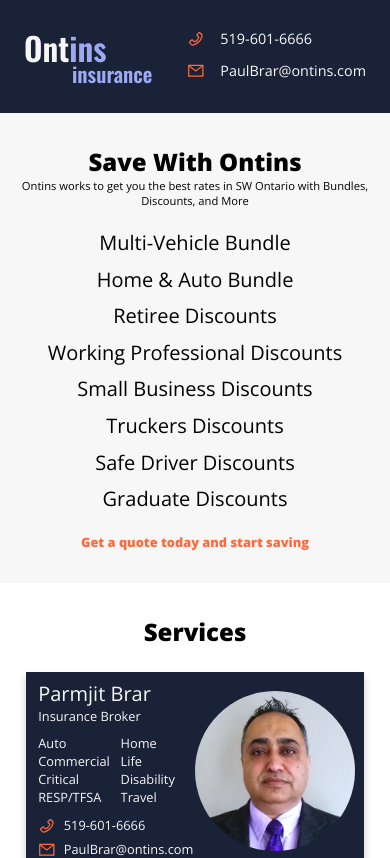
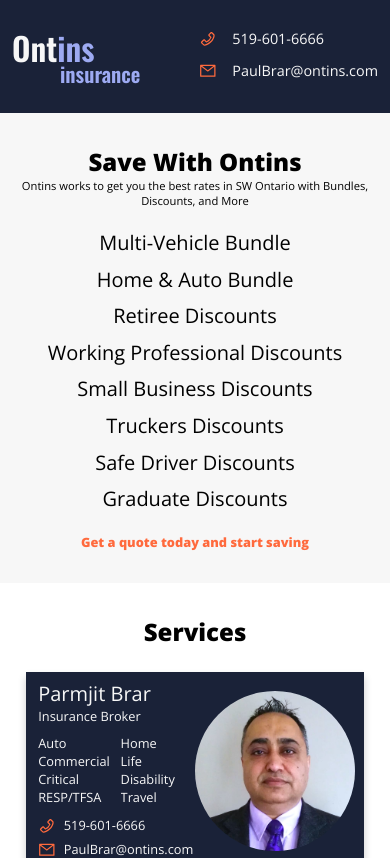
Before and after one commit to asantono/ontins, a React (Create React App) app: page / in a window 390 px wide. Shown: the top 858 px of the page. Built offline with nearby package versions, Linux system fonts and the light colour scheme; the HTML template or start-up script is replaced by a standard one.

Commit message:
fixed header for galaxy s5

```diff
--- a/src/css/main.css
+++ b/src/css/main.css
@@ -34,6 +34,9 @@
   justify-content: space-between;
   align-items: center;
   padding: 3rem; }
+  @media (max-width: 596px) {
+    .header {
+      padding: 3rem 1.5rem; } }
   .header__left {
     display: flex;
     flex-direction: column; }
--- a/src/scss/_header.scss
+++ b/src/scss/_header.scss
@@ -7,6 +7,10 @@
   justify-content: space-between;
   align-items: center;
   padding: 3rem;
+
+  @include sm {
+    padding: 3rem 1.5rem;
+  }
 
   &__left {
     display: flex;
```
